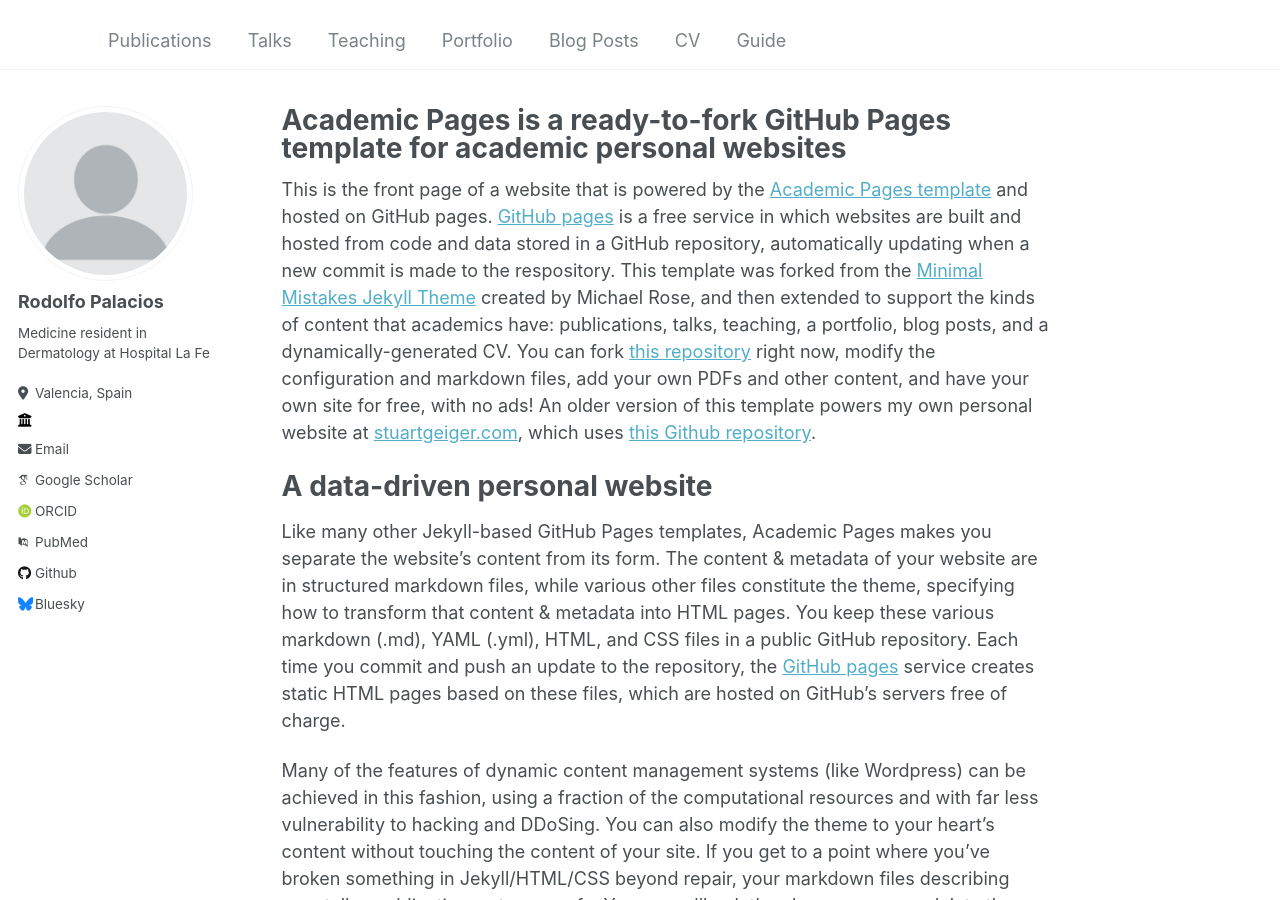
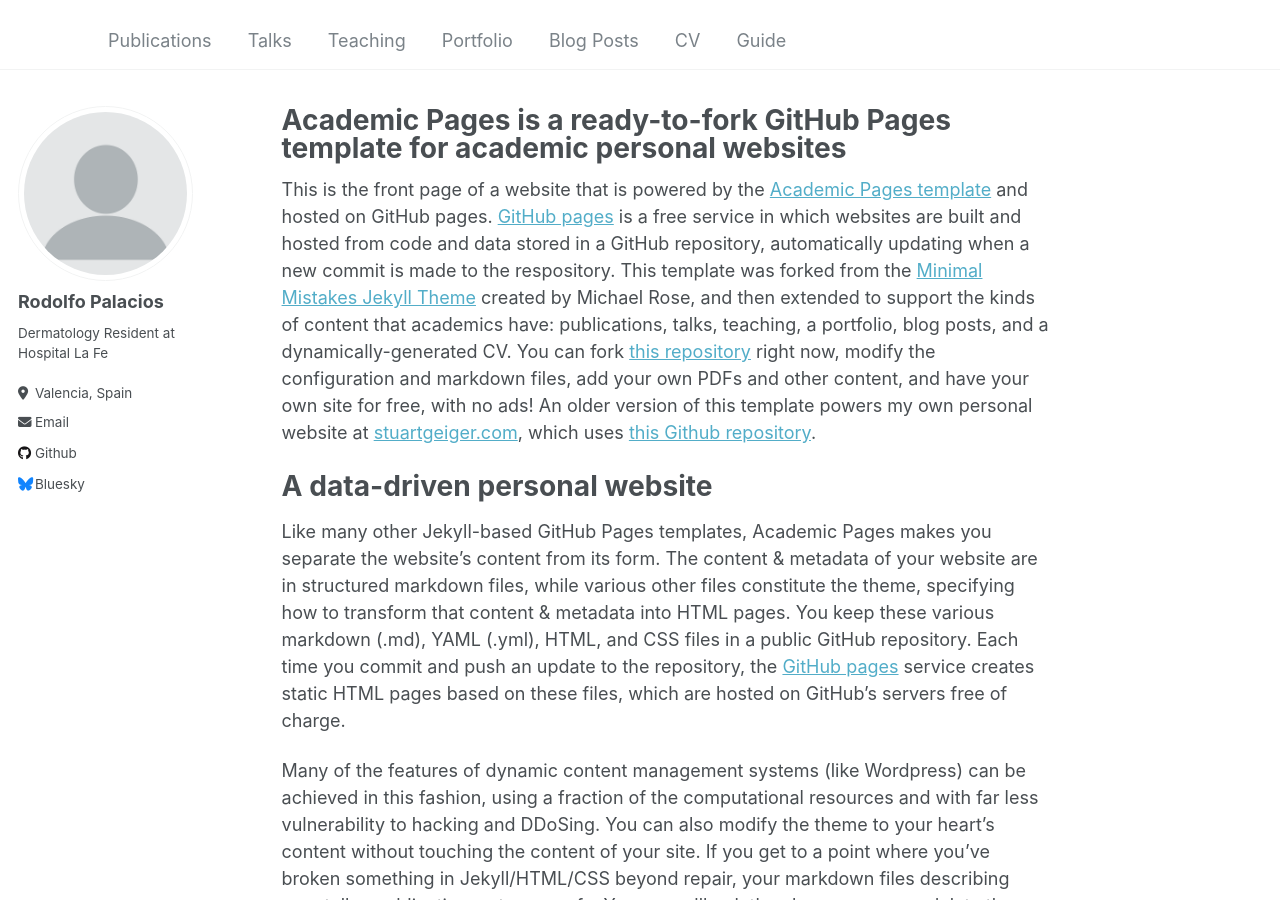
Before and after one commit to rodolfopalaciosd/rodolfopalaciosd.github.io, a Jekyll site: the page built from _pages/about.md, in a window 1280 px wide and 900 px high. Built offline with Jekyll 4.4.1, drawn with Linux system fonts in a browser that asks for light colours; some web fonts are replaced.

Commit message:
updated config

```diff
--- a/_config.yml
+++ b/_config.yml
@@ -24,19 +24,19 @@ author:
   avatar           : "profile.png"
   name             : "Rodolfo Palacios"
   pronouns         : # example: "she/her"
-  bio              : "Medicine resident in Dermatology at Hospital La Fe"
+  bio              : "Dermatology Resident at Hospital La Fe"
   location         : "Valencia, Spain"
-  employer         : ""
+  employer         : #
   uri              : # URL
   email            : "rodolfo.palaciosd@gmail.com"
 
   # Academic websites
   arxiv            : # URL - Update with the correct link to your profile
-  googlescholar    : ""
+  googlescholar    : #
   impactstory      : # URL
-  orcid            : ""
+  orcid            : #
   semantic         : # URL
-  pubmed           : ""
+  pubmed           : #
   researchgate     : # URL
 
   # Repositories and software development
```
